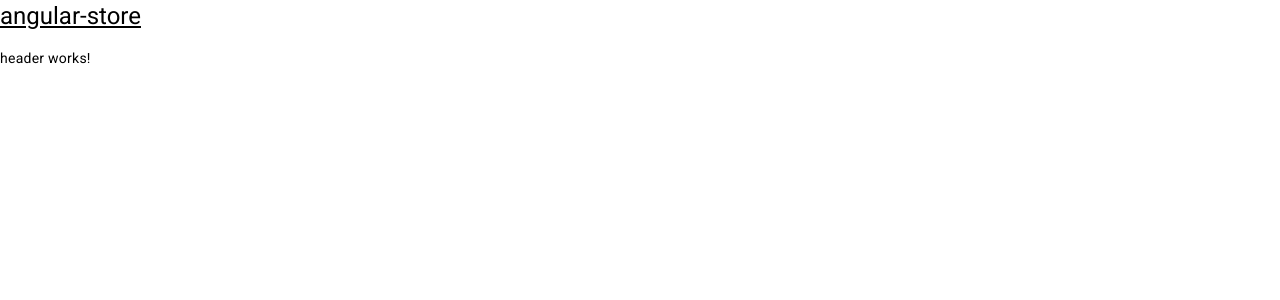
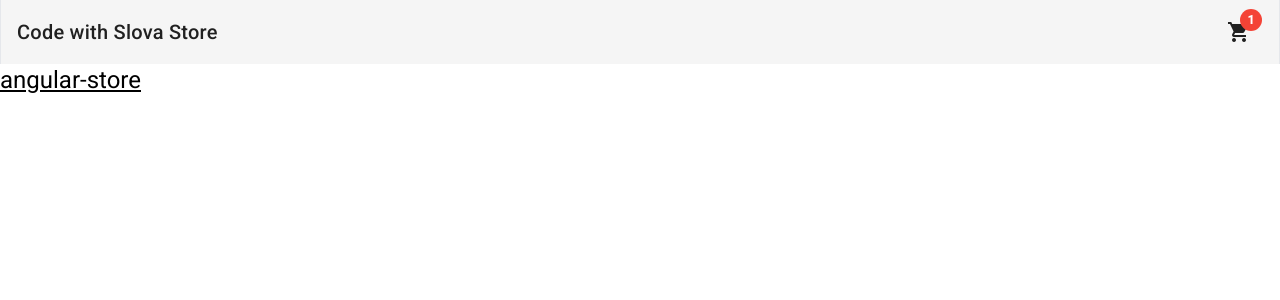
Before and after one commit to mmkrty/yt-angular-store, an Angular app: page / in a window 1280 px wide. Shown: the top 300 px of the page. Built offline with nearby package versions, Linux system fonts and the light colour scheme.

Commit message:
header shopping cart button

```diff
--- a/src/app/app.component.html
+++ b/src/app/app.component.html
@@ -1,3 +1,3 @@
+<app-header></app-header>
 <h1 class="text-3xl font-bold underline">{{title}}</h1>
-<app-header></app-header>
 <router-outlet></router-outlet>
--- a/src/app/components/header/header.component.html
+++ b/src/app/components/header/header.component.html
@@ -1,3 +1,32 @@
-<p>
-  header works!
-</p>
+<mat-toolbar class="max-w-7xl mx-auto border-x justify-between">
+  <a routerLink="home">Code with Slova Store</a>
+  <button mat-icon-button [mat-menu-trigger-for]="menu">
+    <mat-icon [matBadge]="1" matBadgeColor="warn">shopping_cart</mat-icon>
+  </button>
+  <mat-menu #menu="matMenu">
+    <div class="p-3 divide-y divide-solid">
+      <div class="pb-3 flex justify-between">
+        <span class="mr-16">1 items</span>
+        <a routerLink="cart">View Cart</a>
+      </div>
+      <div class="py-3">
+        <div class="flex justify-between font-light mb-2">
+          KeyBoard x 1
+          <span class="font-bold">{{'150' | currency}}</span>
+        </div>
+        <div class="flex justify-between font-light mb-2">
+          KeyBoard x 1
+          <span class="font-bold">{{'150' | currency}}</span>
+        </div>
+        <div class="flex justify-between font-light mb-2">
+          KeyBoard x 1
+          <span class="font-bold">{{'150' | currency}}</span>
+        </div>
+      </div>
+      <div class="flex justify-between py-3 font-light">
+        Total:
+        <span class="font-bold">{{'450'|currency}}</span>
+      </div>
+    </div>
+  </mat-menu>
+</mat-toolbar>
```
